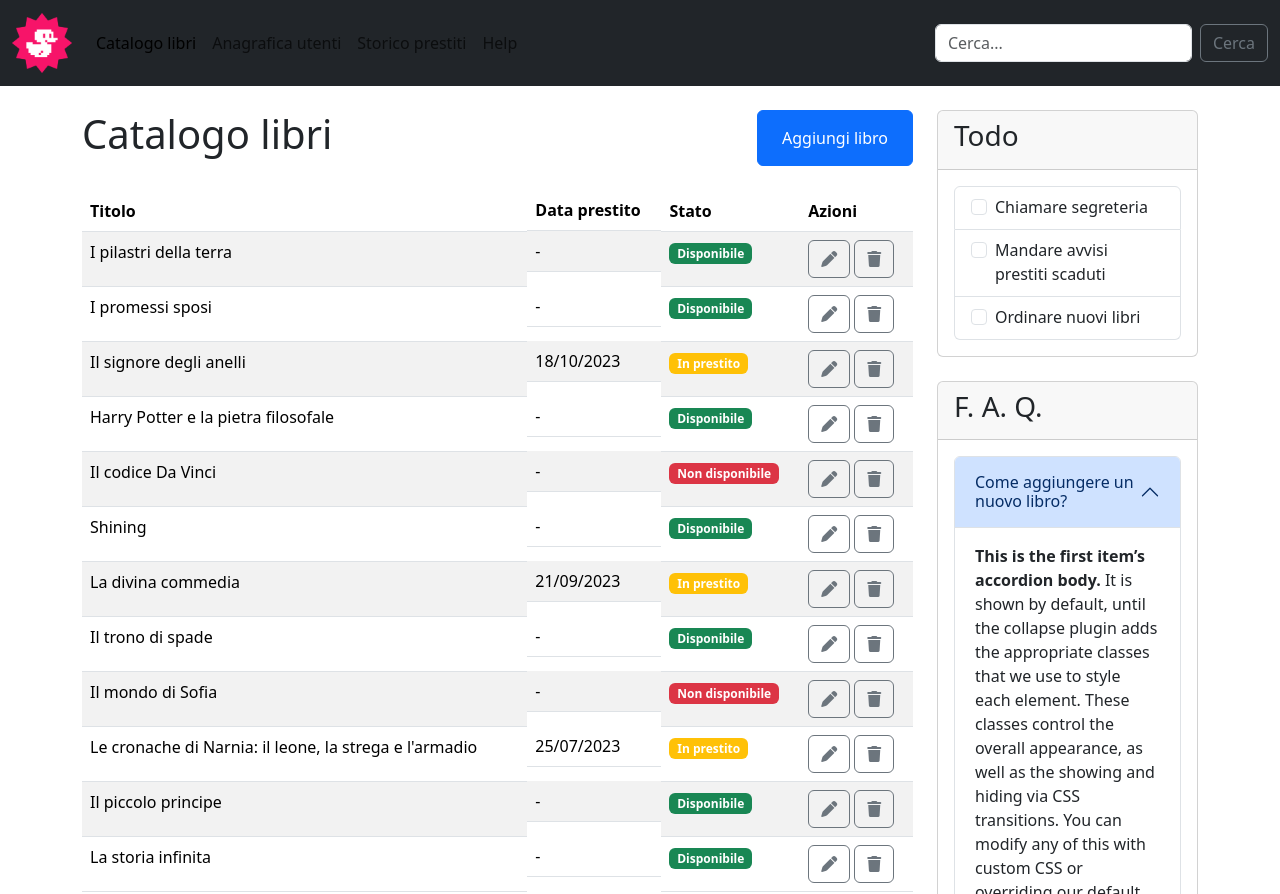
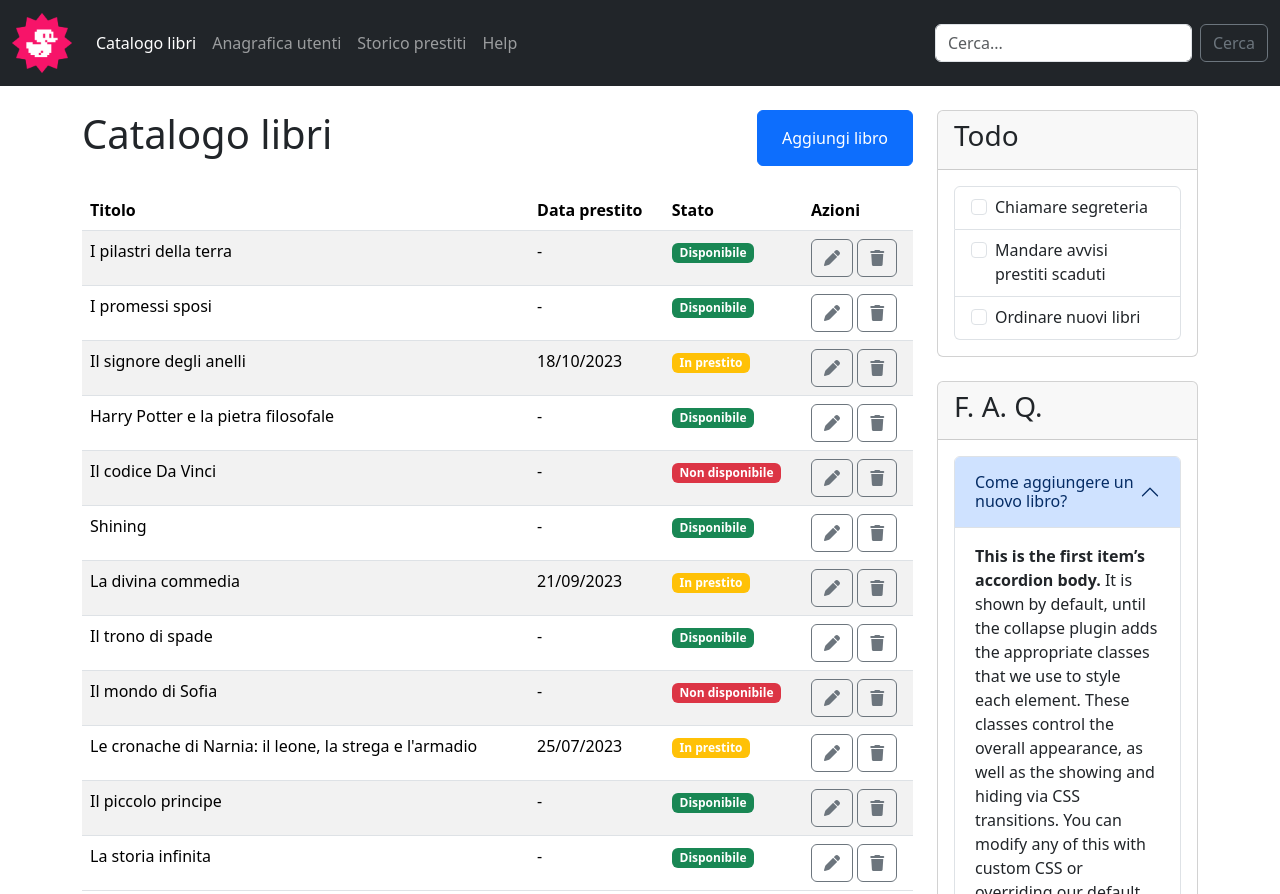
Before and after one commit to fabioferrari00/html-css-bootstrap-dashboard, a plain HTML site: page index.html in a window 1280 px wide. Shown: the top 894 px of the page. Drawn offline with nearby package versions, Linux system fonts and the light colour scheme.

Commit message:
[end] concluso con correzioni

```diff
--- a/index.html
+++ b/index.html
@@ -15,18 +15,18 @@
 <body>
 
   <header>
-    <nav class="navbar navbar-expand-lg bg-dark">
+    <nav class="navbar navbar-expand-lg navbar-dark bg-dark">
       <div class="container-fluid">
         <a class="navbar-brand" href="#"><img src="./img/duck.png" alt="" width="60"></a>
         <button class="navbar-toggler text-secondary" type="button" data-bs-toggle="collapse"
           data-bs-target="#navbarTogglerDemo02" aria-controls="navbarTogglerDemo02" aria-expanded="false"
           aria-label="Toggle navigation">
-          <span class="navbar-toggler-icon"><i class="fa-solid fa-bars"></i></span>
+          <span class="navbar-toggler-icon"></span>
         </button>
         <div class="collapse navbar-collapse" id="navbarTogglerDemo02">
-          <ul class="navbar-nav me-auto mb-2 mb-lg-0">
+          <ul class="navbar-nav me-auto mb-2 mb-lg-0 ">
             <li class="nav-item">
-              <a class="nav-link active" aria-current="page" href="#">Catalogo libri</a>
+              <a class="nav-link active " aria-current="page" href="#">Catalogo libri</a>
             </li>
             <li class="nav-item">
               <a class="nav-link" href="#">Anagrafica utenti</a>
@@ -61,15 +61,15 @@
             <thead>
               <tr>
                 <th>Titolo</th>
-                <th class="d-none d-md-block">Data prestito</th>
+                <th class="d-none d-md-table-cell">Data prestito</th>
                 <th>Stato</th>
-                <th>Azioni</th>
+                <th width="110">Azioni</th>
               </tr>
             </thead>
             <tbody>
               <tr>
                 <td>I pilastri della terra</td>
-                <td class="d-none d-md-block">-</td>
+                <td class="d-none d-md-table-cell">-</td>
                 <td><span class="badge text-bg-success">Disponibile</span></td>
                 <td>
                   <button type="button" class="btn btn-outline-secondary"><i class="fa-solid fa-pen"></i></button>
@@ -78,7 +78,7 @@
               </tr>
               <tr>
                 <td>I promessi sposi</td>
-                <td class="d-none d-md-block">-</td>
+                <td class="d-none d-md-table-cell">-</td>
                 <td><span class="badge text-bg-success">Disponibile</span></td>
                 <td>
                   <button type="button" class="btn btn-outline-secondary"><i class="fa-solid fa-pen"></i></button>
@@ -87,7 +87,7 @@
               </tr>
               <tr>
                 <td>Il signore degli anelli</td>
-                <td class="d-none d-md-block">18/10/2023</td>
+                <td class="d-none d-md-table-cell">18/10/2023</td>
                 <td><span class="badge bg-warning">In prestito</span></td>
                 <td>
                   <button type="button" class="btn btn-outline-secondary"><i class="fa-solid fa-pen"></i></button>
@@ -96,7 +96,7 @@
               </tr>
               <tr>
                 <td>Harry Potter e la pietra filosofale</td>
-                <td class="d-none d-md-block">-</td>
+                <td class="d-none d-md-table-cell">-</td>
                 <td><span class="badge text-bg-success">Disponibile</span></td>
                 <td>
                   <button type="button" class="btn btn-outline-secondary"><i class="fa-solid fa-pen"></i></button>
@@ -105,7 +105,7 @@
               </tr>
               <tr>
                 <td>Il codice Da Vinci</td>
-                <td class="d-none d-md-block">-</td>
+                <td class="d-none d-md-table-cell">-</td>
                 <td><span class="badge text-bg-danger">Non disponibile</span></td>
                 <td>
                   <button type="button" class="btn btn-outline-secondary"><i class="fa-solid fa-pen"></i></button>
@@ -114,7 +114,7 @@
               </tr>
               <tr>
                 <td>Shining</td>
-                <td class="d-none d-md-block">-</td>
+                <td class="d-none d-md-table-cell">-</td>
                 <td><span class="badge text-bg-success">Disponibile</span></td>
                 <td>
                   <button type="button" class="btn btn-outline-secondary"><i class="fa-solid fa-pen"></i></button>
@@ -123,7 +123,7 @@
               </tr>
               <tr>
                 <td>La divina commedia</td>
-                <td class="d-none d-md-block">21/09/2023</td>
+                <td class="d-none d-md-table-cell">21/09/2023</td>
                 <td><span class="badge bg-warning">In prestito</span></td>
                 <td>
                   <button type="button" class="btn btn-outline-secondary"><i class="fa-solid fa-pen"></i></button>
@@ -132,7 +132,7 @@
               </tr>
               <tr>
                 <td>Il trono di spade</td>
-                <td class="d-none d-md-block">-</td>
+                <td class="d-none d-md-table-cell">-</td>
                 <td><span class="badge text-bg-success">Disponibile</span></td>
                 <td>
                   <button type="button" class="btn btn-outline-secondary"><i class="fa-solid fa-pen"></i></button>
@@ -141,7 +141,7 @@
               </tr>
               <tr>
                 <td>Il mondo di Sofia</td>
-                <td class="d-none d-md-block">-</td>
+                <td class="d-none d-md-table-cell">-</td>
                 <td><span class="badge text-bg-danger">Non disponibile</span></td>
                 <td>
                   <button type="button" class="btn btn-outline-secondary"><i class="fa-solid fa-pen"></i></button>
@@ -150,7 +150,7 @@
               </tr>
               <tr>
                 <td>Le cronache di Narnia: il leone, la strega e l'armadio</td>
-                <td class="d-none d-md-block">25/07/2023</td>
+                <td class="d-none d-md-table-cell">25/07/2023</td>
                 <td><span class="badge bg-warning">In prestito</span></td>
                 <td>
                   <button type="button" class="btn btn-outline-secondary"><i class="fa-solid fa-pen"></i></button>
@@ -159,7 +159,7 @@
               </tr>
               <tr>
                 <td>Il piccolo principe</td>
-                <td class="d-none d-md-block">-</td>
+                <td class="d-none d-md-table-cell">-</td>
                 <td><span class="badge text-bg-success">Disponibile</span></td>
                 <td>
                   <button type="button" class="btn btn-outline-secondary"><i class="fa-solid fa-pen"></i></button>
@@ -168,7 +168,7 @@
               </tr>
               <tr>
                 <td>La storia infinita</td>
-                <td class="d-none d-md-block">-</td>
+                <td class="d-none d-md-table-cell">-</td>
                 <td><span class="badge text-bg-success">Disponibile</span></td>
                 <td>
                   <button type="button" class="btn btn-outline-secondary"><i class="fa-solid fa-pen"></i></button>
```
